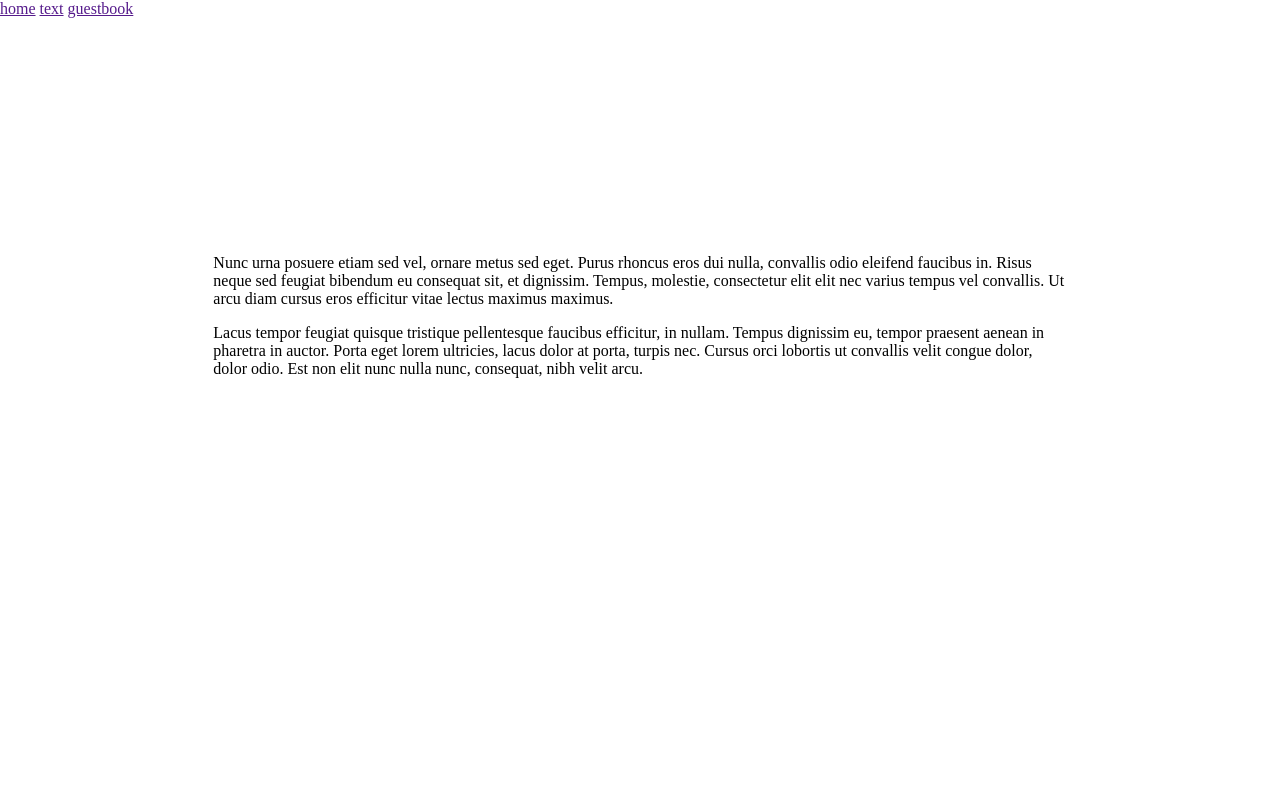
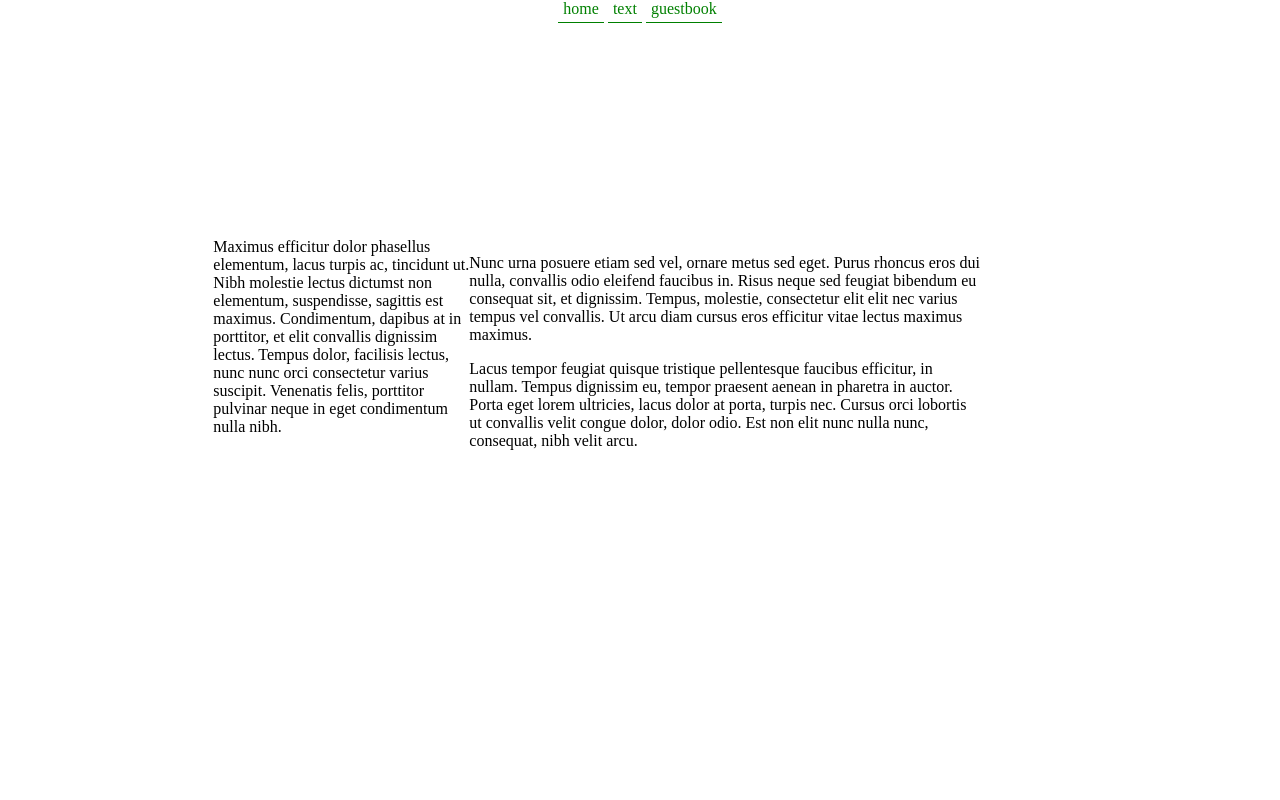
Before and after one commit to niruh/wilted, a PHP site: page / in a window 1280 px wide. Run offline with PHP 8.4, Linux system fonts and the light colour scheme.

Commit message:
change first wrapper

```diff
--- a/css/default.css
+++ b/css/default.css
@@ -29,6 +29,33 @@ header {
 .spotlight {
   grid-area: 2/2/2/3;
   padding: 100px 0;
+  display: flex;
+  flex-wrap: wrap;
+}
+
+.side {
+  width: 30%;
+}
+
+.post {
+  width: 60%;
+}
+
+header nav {
+  margin: 0 auto;
+  width: 70%;
+  text-align: center;
+}
+
+a {
+  color: #9a9a9a;
+  text-decoration: none;
+}
+
+header a {
+  color: green;
+  padding: 0 5px 5px;
+  border-bottom: 1px solid green;
 }
 
 /*# sourceMappingURL=default.css.map */
--- a/css/default.scss
+++ b/css/default.scss
@@ -30,4 +30,26 @@ header {
 .spotlight {
   grid-area: 2 / 2 / 2 / 3;
   padding: 100px 0;
+  display: flex;
+  flex-wrap: wrap;
 }
+.side {
+  width: 30%;
+}
+.post {
+  width: 60%;
+}
+header nav {
+  margin: 0 auto;
+  width: 70%;
+  text-align: center;
+}
+a {
+  color: #9a9a9a;
+  text-decoration: none;
+}
+header a {
+  color: green;
+  padding: 0 5px 5px;
+  border-bottom: 1px solid green;
+}
--- a/index.html
+++ b/index.html
@@ -11,17 +11,27 @@
   <div class="content">
 
     <header>
-      <a href="">home</a>
-      <a href="">text</a>
-      <a href="">guestbook</a>
+        <nav>
+          <a href="">home</a>
+          <a href="">text</a>
+         <a href="">guestbook</a>
+        </nav>
     </header>
 
     <div class="dim"></div>
 
     <div class="spotlight">
 
+        <div class="side">
+          Maximus efficitur dolor phasellus elementum, lacus turpis ac, tincidunt ut. Nibh molestie lectus dictumst non elementum, suspendisse, sagittis est maximus. Condimentum, dapibus at in porttitor, et elit convallis dignissim lectus. Tempus dolor, facilisis lectus, nunc nunc orci consectetur varius suscipit. Venenatis felis, porttitor pulvinar neque in eget condimentum nulla nibh.
+        </div>
+
+        <div class="post">
+
         <p>Nunc urna posuere etiam sed vel, ornare metus sed eget. Purus rhoncus eros dui nulla, convallis odio eleifend faucibus in. Risus neque sed feugiat bibendum eu consequat sit, et dignissim. Tempus, molestie, consectetur elit elit nec varius tempus vel convallis. Ut arcu diam cursus eros efficitur vitae lectus maximus maximus.</p>
         <p>Lacus tempor feugiat quisque tristique pellentesque faucibus efficitur, in nullam. Tempus dignissim eu, tempor praesent aenean in pharetra in auctor. Porta eget lorem ultricies, lacus dolor at porta, turpis nec. Cursus orci lobortis ut convallis velit congue dolor, dolor odio. Est non elit nunc nulla nunc, consequat, nibh velit arcu. </p>
+
+        </div>
 
     </div>
 
```
Also changed, not shown: 1 other file.
